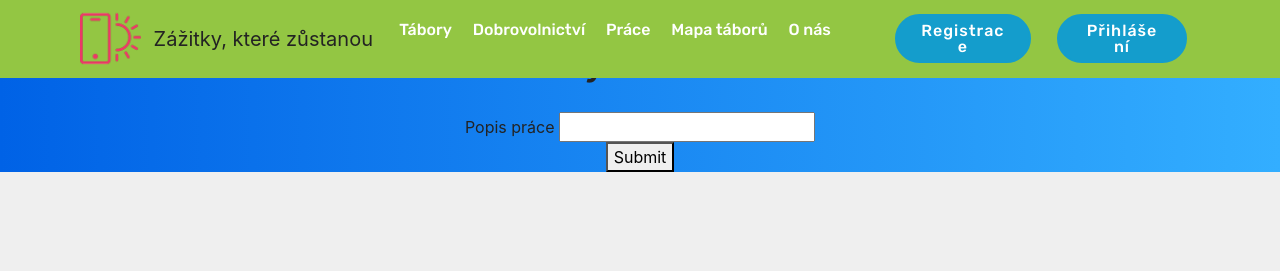
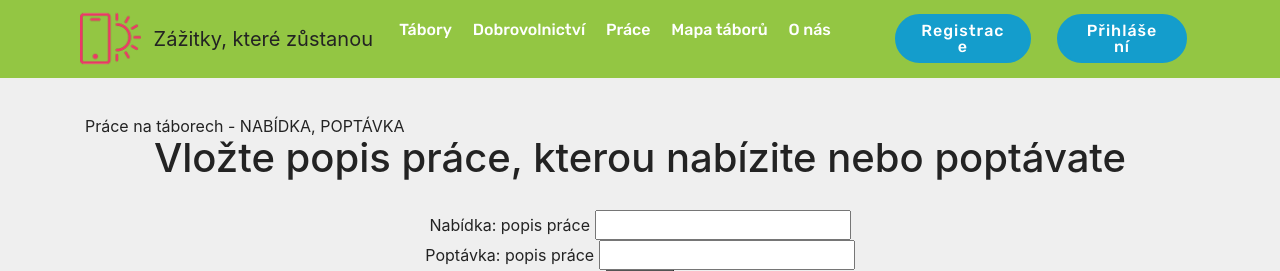
Before and after one commit to Vicko7/Tabory, a Flask app: page /prace in a window 1280 px wide. Shown: the top 271 px of the page. Run offline with Flask 2, Linux system fonts and the light colour scheme; some libraries are stand-ins or nearby versions; some web fonts are replaced.

Commit message:
update prace.html
oprava, vymazani cislovani

```diff
--- a/templates/prace.html
+++ b/templates/prace.html
@@ -2,23 +2,20 @@
 
 {% block body %}
 
+<section class="features3 cid-rpUYdNoG90" id="features3-5">
 <div class="container">
-
-    <p>Práce na táborech - NABÍDKA, POPTÁVKA
-    </p>
+     <p>Práce na táborech - NABÍDKA, POPTÁVKA</p>
 </div>
 
 <form method="POST" action="">
     <center>
-    <H1>Enter your details </H1> <br>
-    Popis práce  <input type = "text" name= "fname" /> <br>
+    <H1>Vložte popis práce, kterou nabízite nebo poptávate </H1> <br>
+    Nabídka: popis práce  <input type = "text" name= "fname" /> <br>
+    Poptávka: popis práce  <input type = "text" name= "fname" /> <br>
 
     <input type = "submit">
     </center>
 </form>
-
-
-<section class="features3 cid-rpUYdNoG90" id="features3-5">
 
     <div class="container">
         <div class="media-container-row">
@@ -86,16 +83,16 @@
         </div>
     </div>
 </section>
-
+<!--
 <section class="counters1 counters cid-rpVurTS1q5" id="counters1-9">
 
         <div class="container">
-                <!--<h2 class="mbr-section-title pb-3 align-center mbr-fonts-style display-2">
+                <h2 class="mbr-section-title pb-3 align-center mbr-fonts-style display-2">
                     Counters
                 </h2>
                 <h3 class="mbr-section-subtitle mbr-fonts-style display-5">
                     Mobirise is a beautiful site constructor
-                </h3>-->
+                </h3>
 
                 <div class="container pt-2 mt-2">
                     <div class="media-container-row">
@@ -112,9 +109,9 @@
                                     <h4 class="mbr-content-title mbr-bold mbr-fonts-style display-8">
                                         Příměstské tábory
                                     </h4>
-                                    <!--<p class="mbr-content-text mbr-fonts-style display-7">
+                                    <p class="mbr-content-text mbr-fonts-style display-7">
                                         Mobirise give you the freedom to develop as many websites as you like given the fact that it is desktop app. Mobirise is the perfect gide.
-                                    </p>-->
+                                    </p>
                                 </div>
                             </div>
                         </div>
@@ -132,9 +129,9 @@
                                     <h4 class="mbr-content-title mbr-bold mbr-fonts-style display-8">
                                             Pobytové tábory
                                     </h4>
-                                    <!--<p class="mbr-content-text mbr-fonts-style display-7">
+                                    <p class="mbr-content-text mbr-fonts-style display-7">
                                             Choose from the large selection of latest pre-made blocks - jumbotrons, hero images, parallax scrolling, video backgrounds, hamburger menu, sticky header and more.
-                                    </p>-->
+                                    </p>
                                 </div>
                             </div>
                         </div>
@@ -151,9 +148,9 @@
                                     <h4 class="mbr-content-title mbr-bold mbr-fonts-style display-8">
                                         Nabídky práce
                                     </h4>
-                                    <!--<p class="mbr-content-text mbr-fonts-style display-7">
+                                    <p class="mbr-content-text mbr-fonts-style display-7">
                                             One of Bootstrap's big point is responsiveness and obirise male effective use of this by genereating highly responsive website for you.
-                                    </p>-->
+                                    </p>
                                 </div>
                             </div>
                         </div>
@@ -163,5 +160,5 @@
                     </div>
                 </div>
            </div>
-        </section>
+        </section>-->
     {% endblock %}
```
